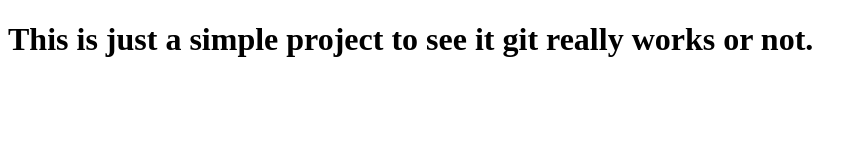
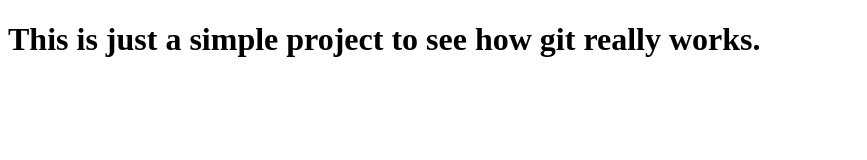
Before and after one commit to pandyarudra/SimpleProject1, a plain HTML site: page index.html in a window 1280 px wide. Shown: the whole page, without its empty margins (0-867 px from the left). Drawn offline with Linux system fonts and the light colour scheme.

Commit message:
text updated

```diff
--- a/index.html
+++ b/index.html
@@ -6,7 +6,7 @@ A simple sample website!
 </title>
 <body>
 <p>
-<h1>This is just a simple project to see it git really works or not.</h1>
+<h1>This is just a simple project to see how git really works.</h1>
 </p>
 </body>
 </head>
```
